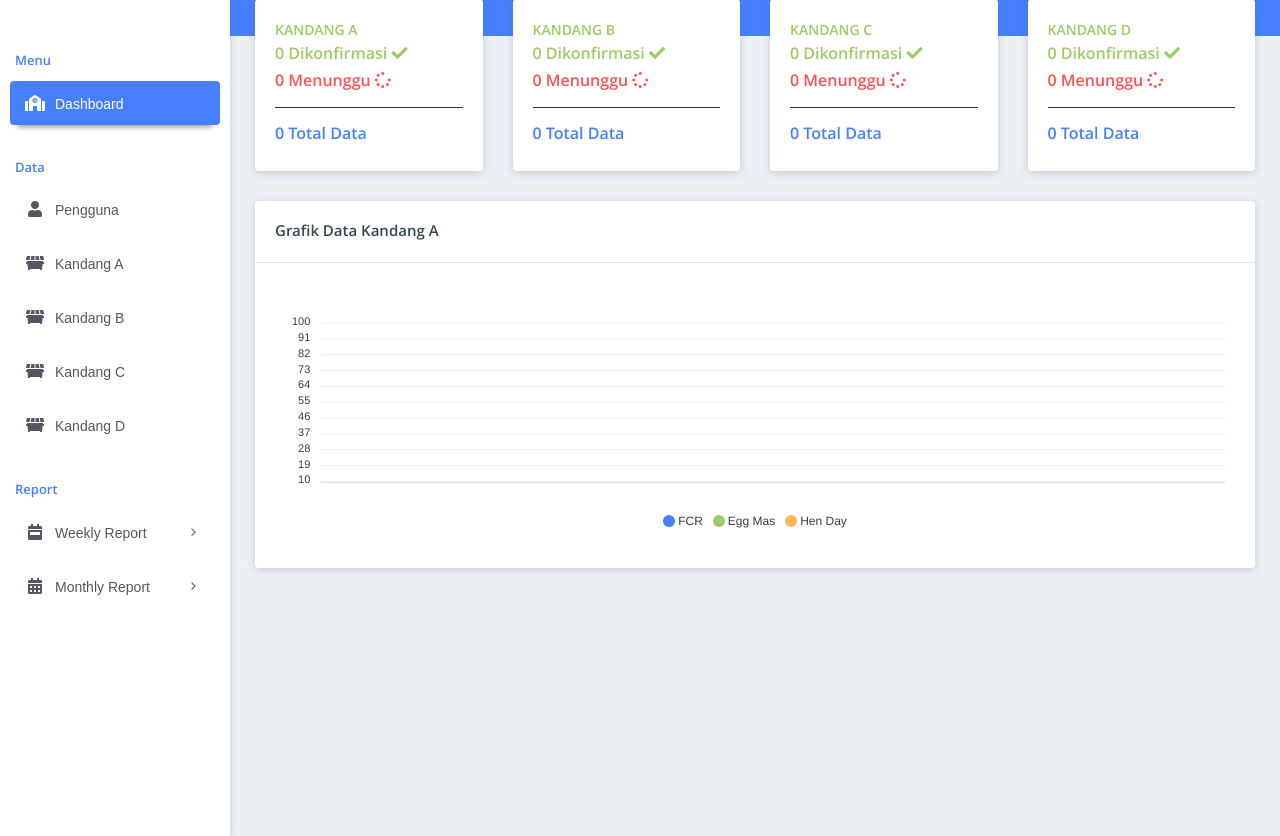
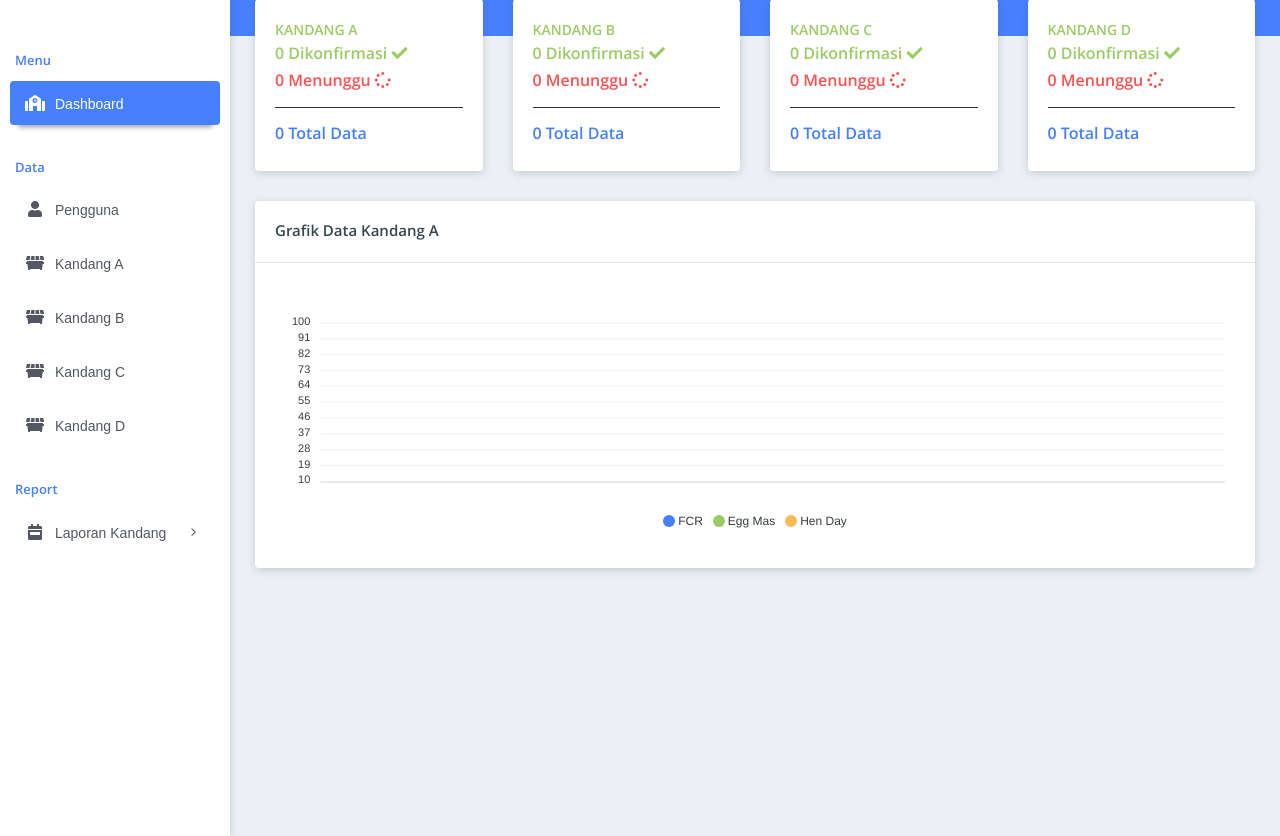
Before and after one commit to zainurroziqin/BUSF-WEB, a PHP site: page /BUF/websites/Dashboard.php in a window 1280 px wide. Shown: the part 154-990 px from the top of the page. Run offline with PHP 8.4, Linux system fonts and the light colour scheme; the visitor is signed in with stand-in values (Sample User, id 1); data that the repository does not hold is empty; some web fonts are replaced.

Commit message:
Hapus Report

```diff
--- a/websites/komponen/sidebar.php
+++ b/websites/komponen/sidebar.php
@@ -56,7 +56,7 @@ if ( !isset($_SESSION["login"])){
                     <label>Report</label>
                 </li>
                 <li class="nav-item pcoded-hasmenu">
-                    <a href="#!" class="nav-link"><span class="pcoded-micon"><i class="fas fa-calendar-week"></i></span><span class="pcoded-mtext">Weekly Report</span></a>
+                    <a href="#!" class="nav-link"><span class="pcoded-micon"><i class="fas fa-calendar-week"></i></span><span class="pcoded-mtext">Laporan Kandang</span></a>
                     <ul class="pcoded-submenu">
                         <li><a href="RkandangA.php">Kandang A</a></li>
                         <li><a href="RkandangB.php">Kandang B</a></li>
@@ -64,15 +64,7 @@ if ( !isset($_SESSION["login"])){
                         <li><a href="RkandangD.php">kandang D</a></li>
                     </ul>
 				</li>
-                <li class="nav-item pcoded-hasmenu">
-                    <a href="#!" class="nav-link"><span class="pcoded-micon"><i class="fas fa-calendar-alt"></i></span><span class="pcoded-mtext">Monthly Report</span></a>
-                    <ul class="pcoded-submenu">
-                        <li><a href="RBkandangA.php">Kandang A</a></li>
-                        <li><a href="RBkandangB.php">Kandang B</a></li>
-                        <li><a href="RBkandangC.php">Kandang C</a></li>
-                        <li><a href="RBkandangD.php">kandang D</a></li>
-                    </ul>
-				</li>
+
                 <!-- <li class="nav-item"><a href="Logout.php" class="nav-link "><span class="pcoded-micon"><i class="fas fa-fw fa-sign-out-alt"></i></span><span class="pcoded-mtext">Logout</span></a></li> -->
 
             </ul>
```
